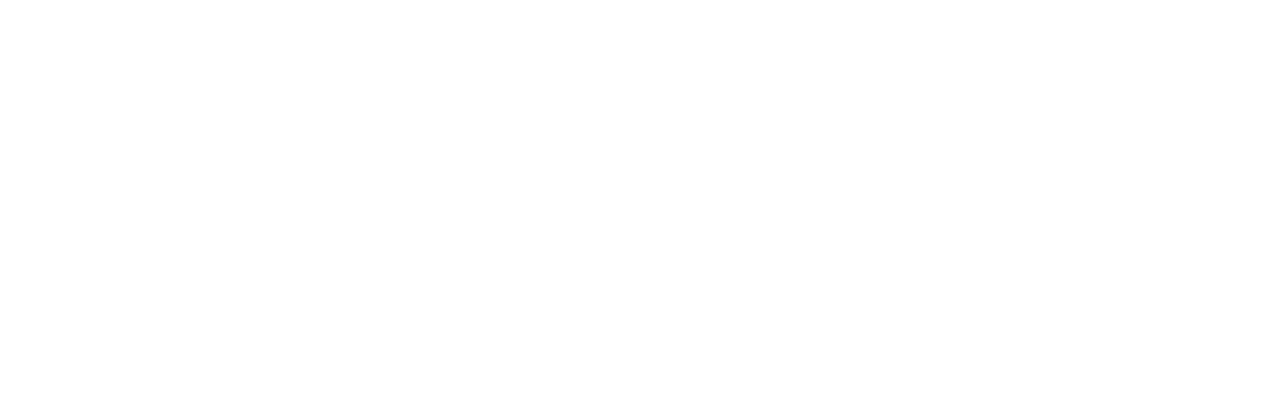
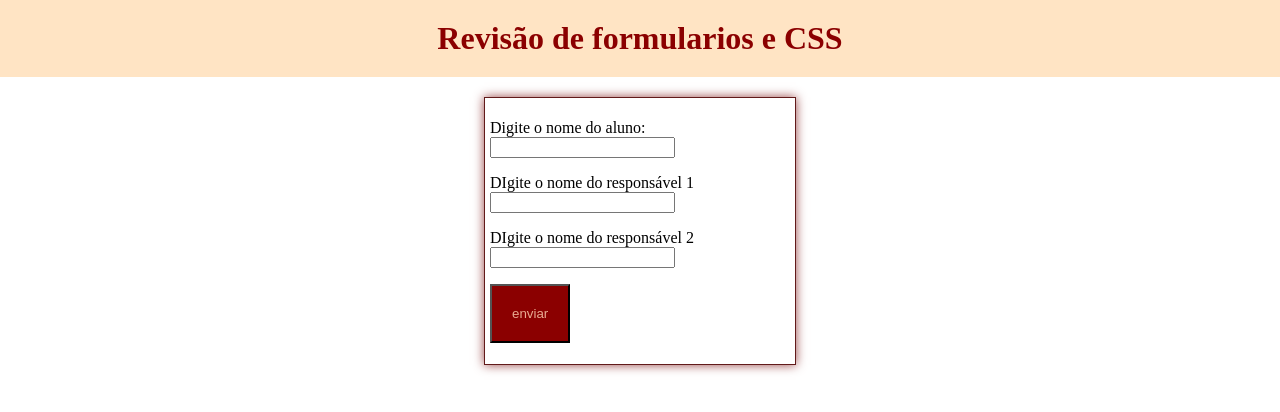
Before and after one commit to mandzpy/AulaJS, a plain HTML site: page exemplo1.html in a window 1280 px wide. Drawn offline with Linux system fonts and the light colour scheme.

Commit message:
Update exemplo1.html

```diff
--- a/exemplo1.html
+++ b/exemplo1.html
@@ -5,8 +5,70 @@
     <meta name="viewport" content="width=device-width, initial-scale=1.0">
     <meta http-equiv="X-UA-Compatible" content="ie=edge">
     <title>Document</title>
+
+    <style>
+
+        body
+        {
+           margin: 0;
+           padding: 0;
+        }
+        h1
+        {
+           background-color: bisque;
+           color: darkred;
+           text-align: center;
+           margin: 0;
+           padding: 20px;
+
+        }
+        form
+        {
+          margin: auto;
+          width: 300px;
+          border: 1px solid rgb(97, 26, 26);
+          margin-top: 20px;
+          box-shadow: 0 0 10px rgb(152, 70, 70);
+          padding: 5px;
+        }
+
+        input[type=text]
+        {
+          width: 280px;
+          padding: 5px;
+          color: brown;
+        }
+
+        input[type=submit]
+        {
+          background-color: darkred;
+          color: rgb(233, 170, 145);
+          padding: 20px;
+        }
+    </style>
 </head>
 <body>
 
+<h1>Revisão de formularios e CSS</h1>
+
+<form>
+    <p>
+        Digite o nome do aluno: <br>
+        <input type="text>">
+    </p>
+
+<p>
+    DIgite o nome do responsável 1<br>
+    <input type="text>">
+</p>
+
+<p>
+    DIgite o nome do responsável 2<br>
+    <input type="text>">
+</p>
+
+<p>
+    <input type="submit" value="enviar">
+</p>
 </body>
 </html>
```
